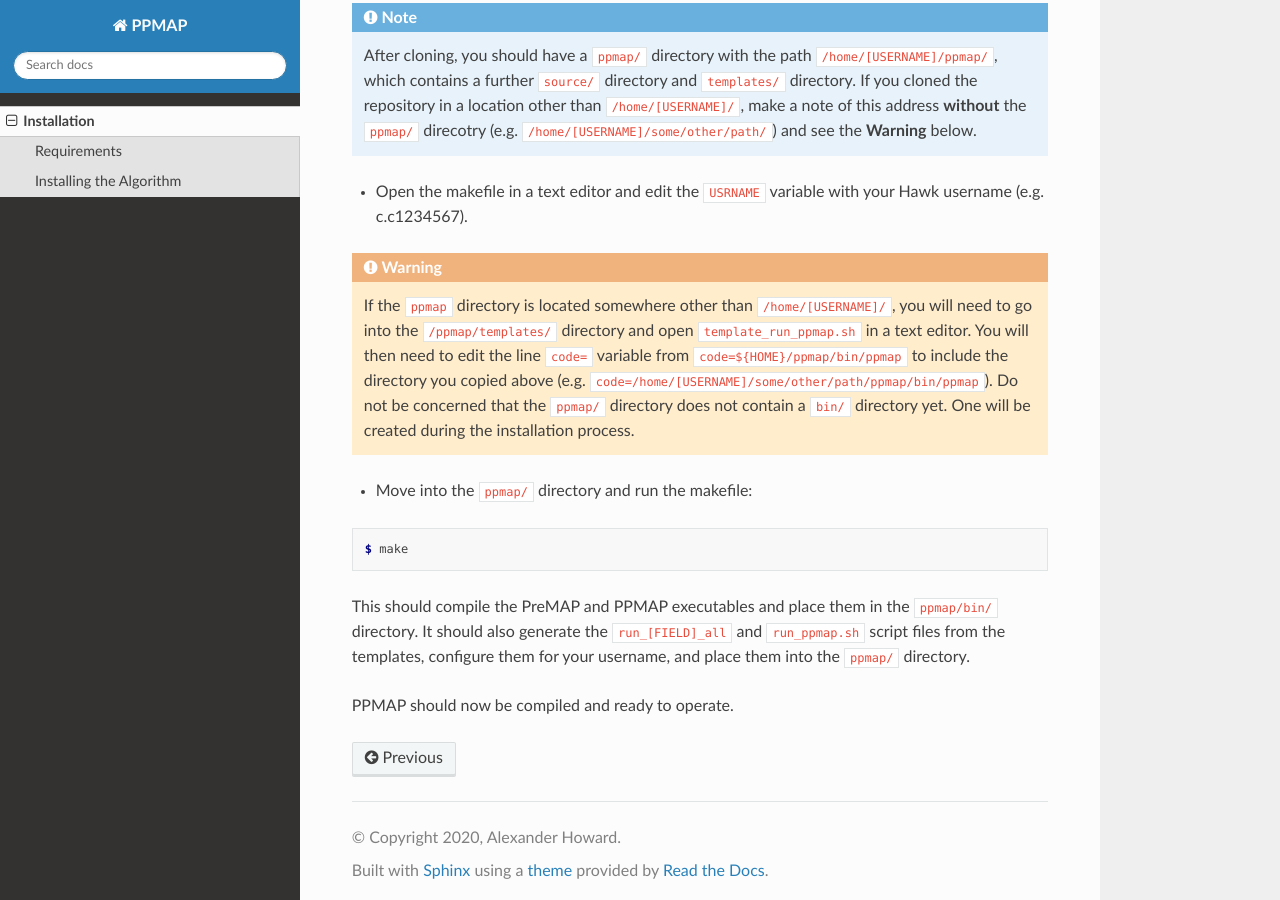
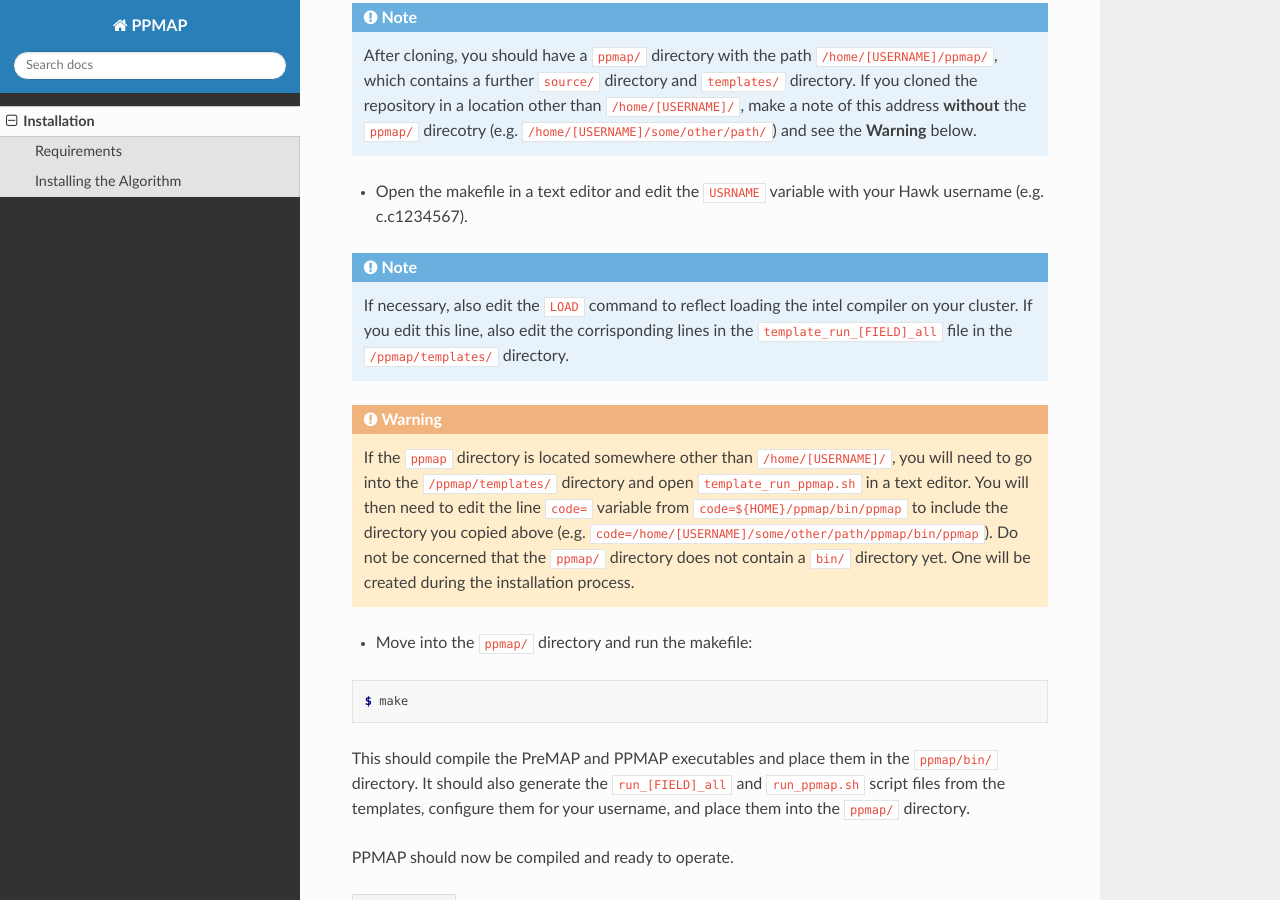
Before and after one commit to ahoward-cf/ppmap, a Sphinx documentation site: the page built from docs/source/installation.rst, in a window 1280 px wide and 900 px high, scrolled down 777 px. Built offline with Sphinx 7.4.7 and the Read the Docs theme 2.0.0, drawn with Linux system fonts in a browser that asks for light colours; pages that are not in the unit, such as notebooks, are missing from menus.

Commit message:
Fixed a bug regarding changing the username in the templates and added info on editing the intel compiler load command.

```diff
--- a/docs/source/installation.rst
+++ b/docs/source/installation.rst
@@ -23,6 +23,7 @@ To install:
 * Clone the repository to the desired directory in your cluster ``/home/[USERNAME]/`` space.
 .. note:: After cloning, you should have a ``ppmap/`` directory with the path ``/home/[USERNAME]/ppmap/``, which contains a further ``source/`` directory and ``templates/`` directory. If you cloned the repository in a location other than  ``/home/[USERNAME]/``, make a note of this address **without** the ``ppmap/`` direcotry (e.g. ``/home/[USERNAME]/some/other/path/``) and see the **Warning** below.
 * Open the makefile in a text editor and edit the ``USRNAME`` variable with your Hawk username (e.g. c.c1234567).
+.. note:: If necessary, also edit the ``LOAD`` command to reflect loading the intel compiler on your cluster. If you edit this line, also edit the corrisponding lines in the ``template_run_[FIELD]_all`` file in the ``/ppmap/templates/`` directory.
 .. warning:: If the ``ppmap`` directory is located somewhere other than ``/home/[USERNAME]/``, you will need to go into the ``/ppmap/templates/`` directory and open ``template_run_ppmap.sh`` in a text editor. You will then need to edit the line ``code=`` variable from ``code=${HOME}/ppmap/bin/ppmap`` to include the directory you copied above (e.g. ``code=/home/[USERNAME]/some/other/path/ppmap/bin/ppmap``). Do not be concerned that the ``ppmap/`` directory does not contain a ``bin/`` directory yet. One will be created during the installation process.
 * Move into the ``ppmap/`` directory and run the makefile:
 
```
Also changed, not shown: 1 other file.
